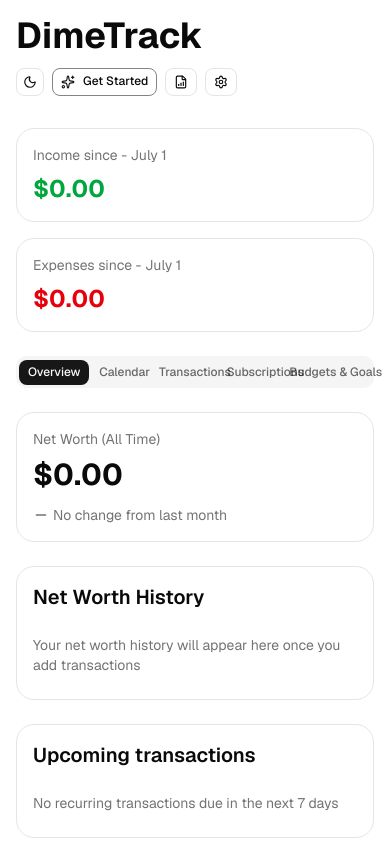
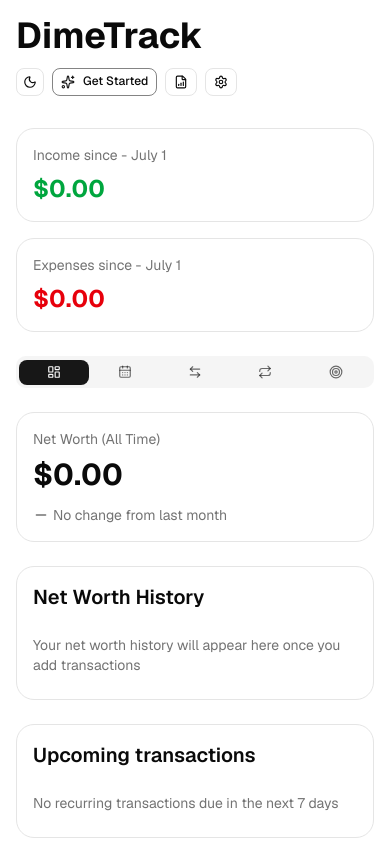
Before and after one commit to d3monas/DimeTrack, a Next.js app: page /app in a window 390 px wide. Shown: the top 844 px of the page. Built offline with nearby package versions, Linux system fonts and the light colour scheme.

Commit message:
fix: tab design on mobile

```diff
--- a/app/app/page.tsx
+++ b/app/app/page.tsx
@@ -50,7 +50,7 @@ import { categoryCustomization } from "@/lib/categoryCustomization"
 import { colord } from "colord"
 import { getNetWorthHistory } from "@/lib/calculations"
 import { getMonthlyReportData } from "@/lib/calculations"
-import { Settings } from "lucide-react"
+import { ArrowLeftRight, CalendarDays, LayoutDashboard, Repeat, Settings, Target } from "lucide-react"
 
 export default function Home() {
   const [transactions, setTransactions] = useState<Transaction[]>([])
@@ -781,12 +781,27 @@ export default function Home() {
 
 
         <Tabs value={activeTab} onValueChange={setActiveTab} className="w-full mt-6">
-          <TabsList className="grid w-full grid-cols-5 sm:text-sm">
-            <TabsTrigger value="overview">Overview</TabsTrigger>
-            <TabsTrigger value="calendar">Calendar</TabsTrigger>
-            <TabsTrigger value="transactions">Transactions</TabsTrigger>
-            <TabsTrigger value="subscriptions">Subscriptions</TabsTrigger>
-            <TabsTrigger value="budgets">Budgets & Goals</TabsTrigger>
+          <TabsList className="w-full justify-start sm:justify-center overflow-x-auto sm:overflow-hidden">
+            <TabsTrigger value="overview" className="flex-1 sm:flex-initial gap-1.5">
+              <LayoutDashboard className="w-4 h-4" />
+              <span className="hidden sm:inline">Overview</span>
+            </TabsTrigger>
+            <TabsTrigger value="calendar" className="flex-1 sm:flex-initial gap-1.5">
+              <CalendarDays className="w-4 h-4" />
+              <span className="hidden sm:inline">Calendar</span>
+            </TabsTrigger>
+            <TabsTrigger value="transactions" className="flex-1 sm:flex-initial gap-1.5">
+              <ArrowLeftRight className="w-4 h-4" />
+              <span className="hidden sm:inline">Transactions</span>
+            </TabsTrigger>
+            <TabsTrigger value="subscriptions" className="flex-1 sm:flex-initial gap-1.5">
+              <Repeat className="w-4 h-4" />
+              <span className="hidden sm:inline">Subscriptions</span>
+            </TabsTrigger>
+            <TabsTrigger value="budgets" className="flex-1 sm:flex-initial gap-1.5">
+              <Target className="w-4 h-4" />
+              <span className="hidden sm:inline">Budgets & Goals</span>
+            </TabsTrigger>
           </TabsList>
 
           {/* Overview tab */}
```
